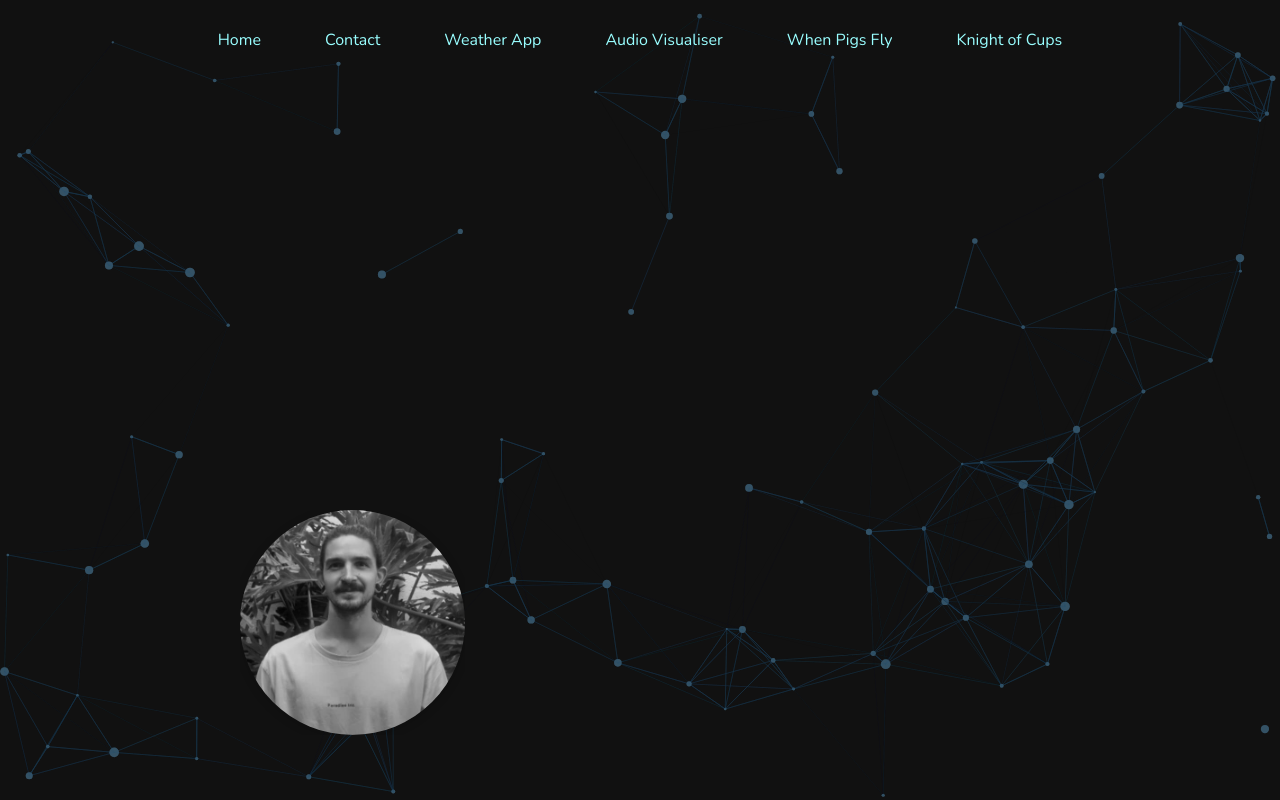
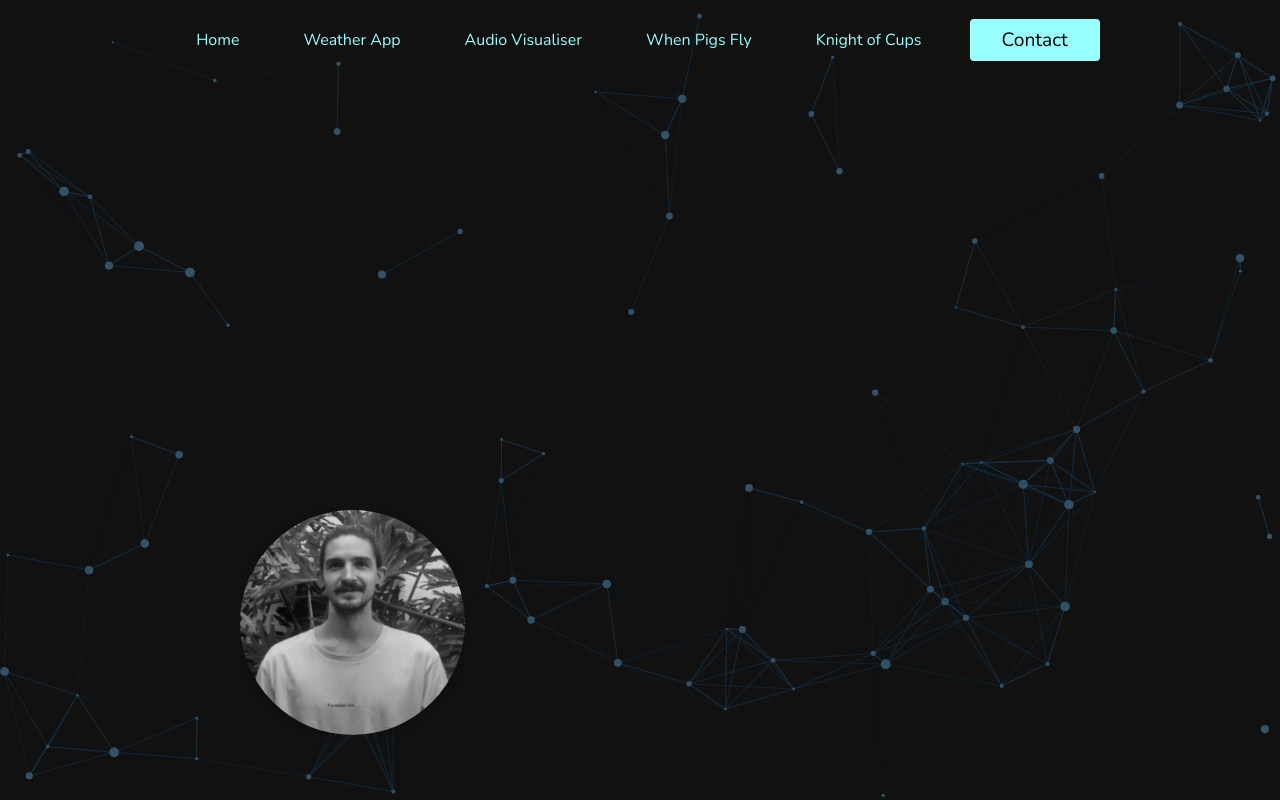
Before and after one commit to Koda-Pig/joshkoter.com, a Next.js app: page / in a window 1280 px wide. Shown: the top 800 px of the page. Built offline with nearby package versions, Linux system fonts and the light colour scheme; a web font is replaced by a local one.

Commit message:
Changed Contact link to call to action
Changed contact link in menu to call-to-action button.

```diff
--- a/components/Navbar.js
+++ b/components/Navbar.js
@@ -34,9 +34,6 @@ export default function Navbar() {
         <Link href='/' passHref>
           <a className={navbarStyles.link}>Home</a>
         </Link>
-        <Link href='#contact' passHref>
-          <a className={navbarStyles.link}>Contact</a>
-        </Link>
         <Link href='#weather-app' passHref>
           <a className={navbarStyles.link}>Weather App</a>
         </Link>
@@ -49,6 +46,9 @@ export default function Navbar() {
         <Link href='#knight-of-cups' passHref>
           <a className={navbarStyles.link}>Knight of Cups</a>
         </Link>
+        <Link href='#contact' passHref>
+          <a className={navbarStyles.callToAction}>Contact</a>
+        </Link>
       </nav>
     </>
   )
--- a/styles/form.module.css
+++ b/styles/form.module.css
@@ -46,12 +46,12 @@
   padding: 0.4rem 2rem;
   display: inline-block;
   border: none;
-  transition: transform .2s ease-in, -webkit-transform .2s ease-in, -moz-transform .2s ease-in;
+  transition: transform .2s ease-in;
 }
 
 .formCard input[type=submit]:hover {
   background: #C2FFF9;
-  transform: scale(1.2);
+  transform: scale(1.1);
 }
 
 .formControl {
--- a/styles/navbar.module.css
+++ b/styles/navbar.module.css
@@ -18,7 +18,7 @@
 .showBg {
   background-color: rgba(35, 41, 50, 0.9);
   box-shadow: 0 0 10px rgba(0, 0, 0, 0.6);
-  top: -50px;
+  top: -61px;
 }
 
 .showBg:hover {
@@ -55,11 +55,29 @@
   z-index: 3;
 }
 
+.callToAction {
+  font-size: 1.2rem;
+  margin: 0 1rem;
+  color: #000;
+  background: #99FEFF;
+  border-radius: 4px;
+  cursor: pointer;
+  padding: 0.4rem 2rem;
+  display: inline-block;
+  border: none;
+  transition: transform .2s ease-in;
+}
+
+.callToAction:hover {
+  color: #000;
+  background: #C2FFF9;
+  transform: scale(1.1);
+}
+
 @media (max-width: 969px){
   .nav {
     height: min-content;
     flex-direction: column;
-    align-items: flex-end;
     width: 14rem;
     right: 0;
     padding: 3rem 0 1rem 0;
@@ -69,9 +87,13 @@
     box-shadow: 0 0 10px rgba(0, 0, 0, 0.6);
   }
   .nav .link {
-    padding-right: 3rem;
     padding-bottom: 1.5rem;
   }
+
+  .nav .callToAction {
+    margin-bottom: 1rem;
+  }
+
   .nav.closed {
     height: auto;
     flex-direction: column;
@@ -91,8 +113,7 @@
   }
 }
 
-
-.burger{
+.burger {
   width: 2rem;
   height: 0.25rem;
   border-radius: 10px;
@@ -102,24 +123,24 @@
   box-shadow: 0 0 8px rgba(0, 0, 0, 0.9);
 }
 
-.burger1.closed{
+.burger1.closed {
   transform: rotate(0);
 }
-.burger2.closed{
+.burger2.closed {
   transform: translateX(0);
   opacity: 1;
 }
-.burger3.closed{
+.burger3.closed {
   transform: rotate(0);
 }
 
-.burger1.open{
+.burger1.open {
   transform: rotate(45deg);
 }
-.burger2.open{
+.burger2.open {
   transform: translateX(-100%);
   opacity: 0;
 }
-.burger3.open{
+.burger3.open {
   transform: rotate(-45deg);
 }
```
